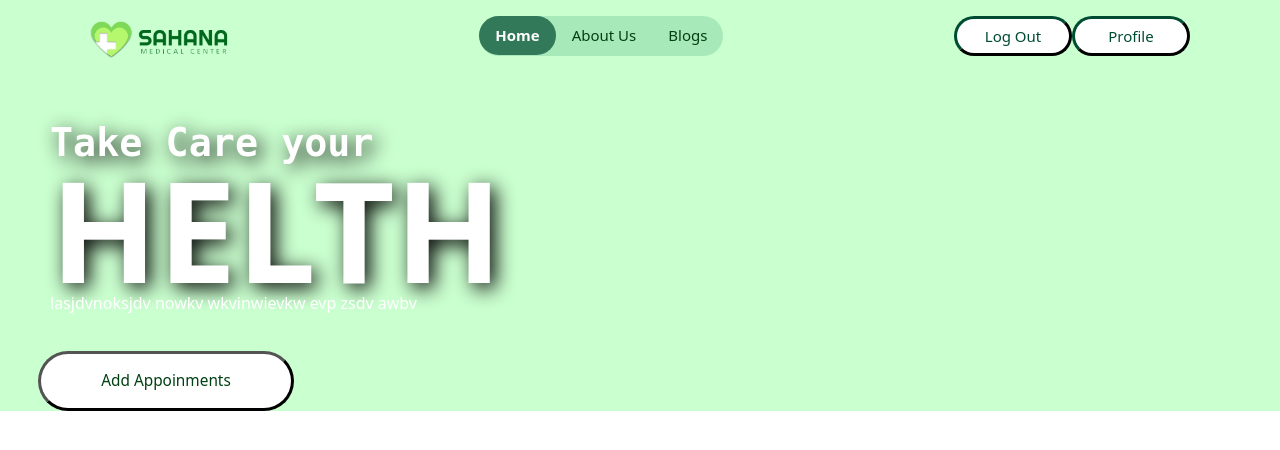
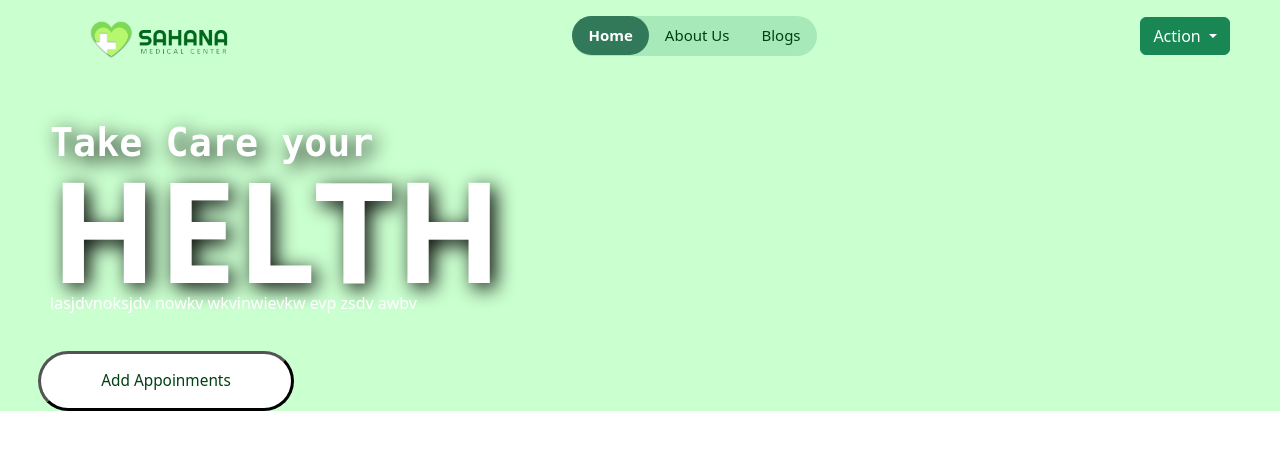
Before and after one commit to minuraanuradha/sahana-medic, a PHP site: page /userDashboard.php in a window 1280 px wide. Shown: the top 450 px of the page. Run offline with PHP 8.4, Linux system fonts and the light colour scheme.

Commit message:
user profile up1

```diff
--- a/User/nav_profile.php
+++ b/User/nav_profile.php
@@ -1,5 +1,5 @@
 <div class="row" >
-            <nav class="navbar navbar-expand-md -tertiary cnav " style="background-color: #caffcf;">
+        <nav class="navbar navbar-expand-md -tertiary cnav " style="background-color: #caffcf;">
                 <div class="container-fluid " >
                   <a class="navbar-brand" href="#"><h4 style="font-weight: bolder;"></h4>
                     <img  src="../Assets/Logo02.png" alt="" style=" height:3vw;margin-left:40px" >
@@ -21,8 +21,20 @@
                       </ul>
 
                   </div>
-                 <button class="btn02" type="submit" style="margin-right:0px"><a href="#" >Log Out</a></button>
-                  <button class="btn02" type="submit" style="margin-right:40px"><a href="Login.php" >Profile</a></button>
+
+                <!-- Example single danger button -->
+            <div class="btn-group">
+                <button type="button" class="btn btn-success dropdown-toggle" data-toggle="dropdown" aria-haspopup="true" aria-expanded="false">
+                        Action
+                </button>
+                <div class="dropdown-menu">
+                    <a class="dropdown-item" href="#">Setting</a>
+                    <a class="dropdown-item" href="#">Another action</a>
+                    <a class="dropdown-item" href="#">Something else here</a>
+                    <div class="dropdown-divider"></div>
+                    <a class="dropdown-item" href="#">Log Out</a>
                 </div>
-            </nav>
+            </div>
+
+        </nav>
 </div>
```
